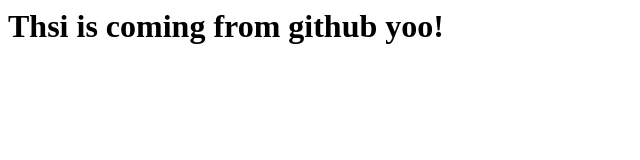
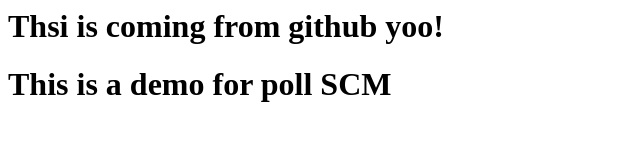
Before and after one commit to Pradeep-0877/jenkins-demo, a plain HTML site: page index.html in a window 1280 px wide. Shown: the whole page, without its empty margins (0-640 px from the left). Drawn offline with Linux system fonts and the light colour scheme.

Commit message:
Update index.html

```diff
--- a/index.html
+++ b/index.html
@@ -1 +1,3 @@
 <h1>Thsi is coming from github yoo!</h1>
+
+<h1>This is a demo for poll SCM</h1>
```
